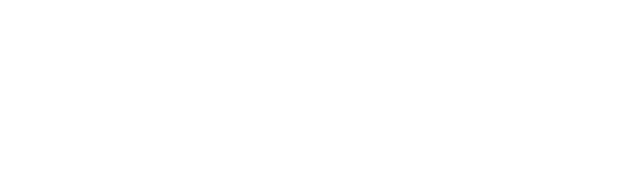
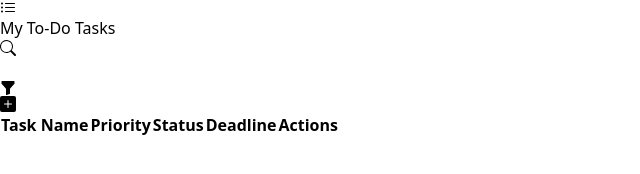
Before and after one commit to bahar-jfr/To-Do-App, a website: page src/index.html in a window 1280 px wide. Shown: the whole page, without its empty margins (0-640 px from the left). Drawn offline with Linux system fonts and the light colour scheme.

Commit message:
build: Creating the basic structure

```diff
--- a/src/index.html
+++ b/src/index.html
@@ -7,6 +7,40 @@
     <title>To Do App</title>
 </head>
 <body>
-
+    <section>
+        <header>
+            <div>
+            <svg xmlns="http://www.w3.org/2000/svg" width="16" height="16" fill="currentColor" class="bi bi-list-ul" viewBox="0 0 16 16">
+  <path fill-rule="evenodd" d="M5 11.5a.5.5 0 0 1 .5-.5h9a.5.5 0 0 1 0 1h-9a.5.5 0 0 1-.5-.5m0-4a.5.5 0 0 1 .5-.5h9a.5.5 0 0 1 0 1h-9a.5.5 0 0 1-.5-.5m0-4a.5.5 0 0 1 .5-.5h9a.5.5 0 0 1 0 1h-9a.5.5 0 0 1-.5-.5m-3 1a1 1 0 1 0 0-2 1 1 0 0 0 0 2m0 4a1 1 0 1 0 0-2 1 1 0 0 0 0 2m0 4a1 1 0 1 0 0-2 1 1 0 0 0 0 2"/>
+</svg>
+            <p>My To-Do Tasks</p>
+        </div>
+        <div>
+           <div>
+            <svg xmlns="http://www.w3.org/2000/svg" width="16" height="16" fill="currentColor" class="bi bi-search" viewBox="0 0 16 16">
+                <path d="M11.742 10.344a6.5 6.5 0 1 0-1.397 1.398h-.001q.044.06.098.115l3.85 3.85a1 1 0 0 0 1.415-1.414l-3.85-3.85a1 1 0 0 0-.115-.1zM12 6.5a5.5 5.5 0 1 1-11 0 5.5 5.5 0 0 1 11 0"/>
+              </svg>
+            <input type="text">
+           </div>
+           <svg xmlns="http://www.w3.org/2000/svg" width="16" height="16" fill="currentColor" class="bi bi-funnel-fill" viewBox="0 0 16 16">
+            <path d="M1.5 1.5A.5.5 0 0 1 2 1h12a.5.5 0 0 1 .5.5v2a.5.5 0 0 1-.128.334L10 8.692V13.5a.5.5 0 0 1-.342.474l-3 1A.5.5 0 0 1 6 14.5V8.692L1.628 3.834A.5.5 0 0 1 1.5 3.5z"/>
+          </svg>
+          <svg xmlns="http://www.w3.org/2000/svg" width="16" height="16" fill="currentColor" class="bi bi-plus-square-fill" viewBox="0 0 16 16">
+            <path d="M2 0a2 2 0 0 0-2 2v12a2 2 0 0 0 2 2h12a2 2 0 0 0 2-2V2a2 2 0 0 0-2-2zm6.5 4.5v3h3a.5.5 0 0 1 0 1h-3v3a.5.5 0 0 1-1 0v-3h-3a.5.5 0 0 1 0-1h3v-3a.5.5 0 0 1 1 0"/>
+          </svg>
+        </div>
+        </header>
+        <main>
+            <table>
+                <tr>
+                    <th>Task Name</th>
+                    <th>Priority</th>
+                    <th>Status</th>
+                    <th>Deadline</th>
+                    <th>Actions</th>
+                </tr>
+            </table>
+        </main>
+    </section>
 </body>
 </html>
```
Also changed, not shown: src/output.css.
